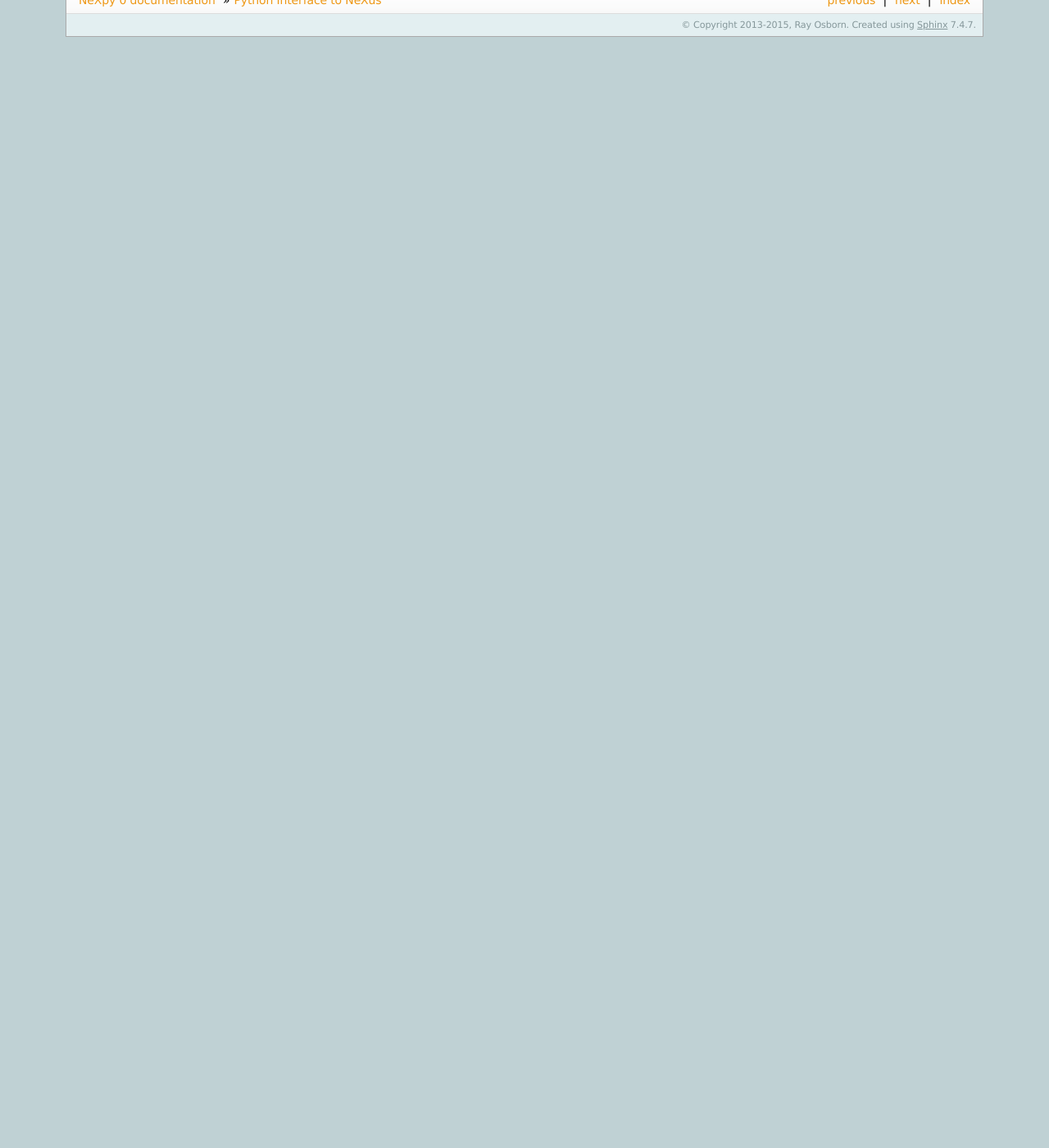
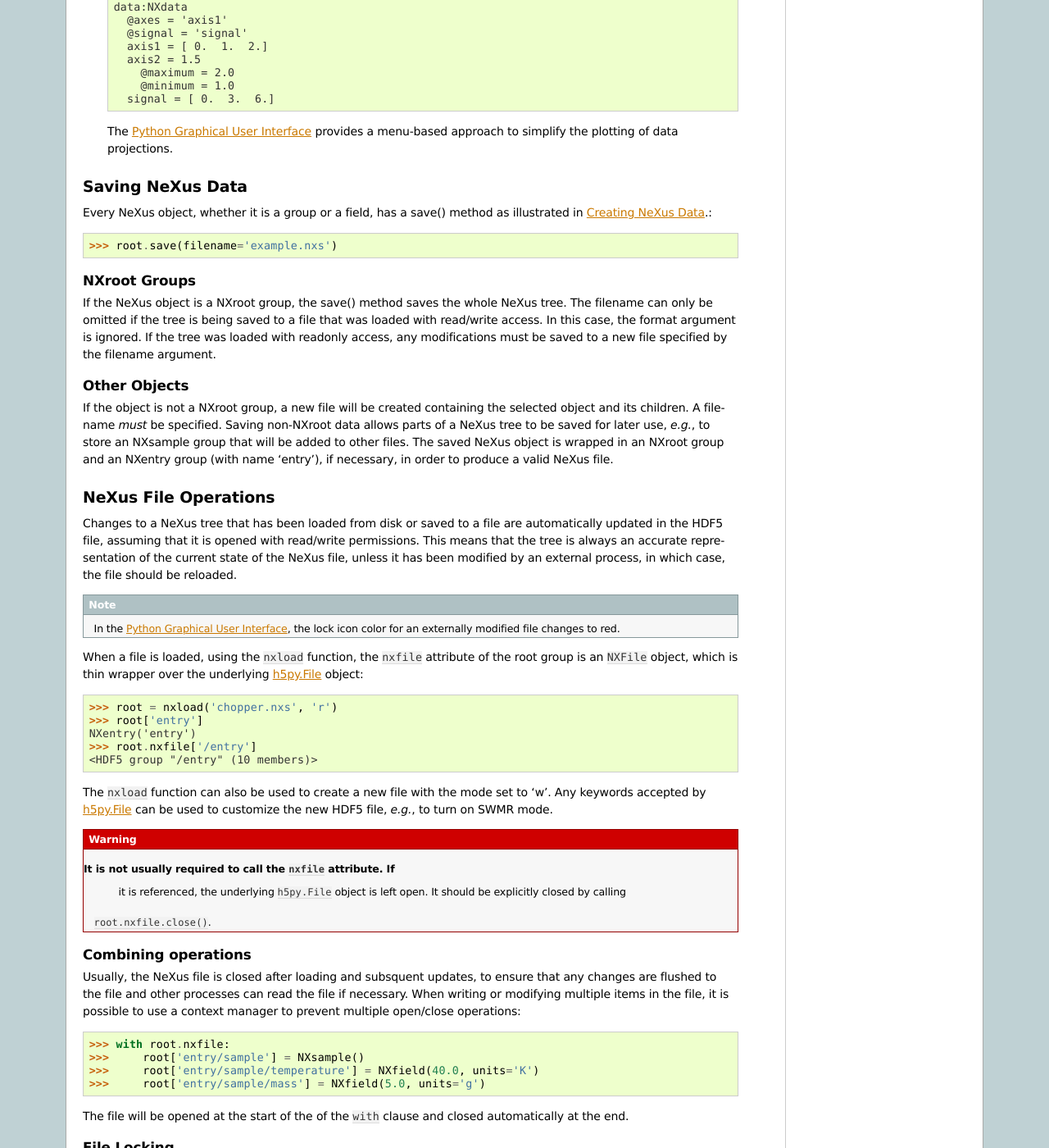
Before and after one commit to nexpy/nexpy, a Sphinx documentation site: the page built from doc/source/pythonshell.rst, in a window 1280 px wide and 1400 px high, scrolled down 17283 px. Shown: the whole window at 82% size. Built offline with Sphinx 7.4.7, drawn with Linux system fonts in a browser that asks for light colours; before the commit the page ends 17328 px from its top, so only the background shows below that; some of the changed text lies outside the part shown.

Commit message:
Update the Python shell documentation

```diff
--- a/doc/source/pythonshell.rst
+++ b/doc/source/pythonshell.rst
@@ -69,13 +69,12 @@
 Data is loaded only when it is needed, for plotting or calculations, either as
 a complete array, if memory allows, or as a series of slabs (see below).
 
-.. note:: The variable NX_MEMORY defines the maximum size in MB of data that
-          will be read from a file. If the NXfield is larger than NX_MEMORY, the
-          data will have to be read as a series of slabs. The default value is
-          500.
+.. note:: The maximum size in MB of data that will be read from a file can
+          be determined by calling ``nxgetmemory()``. If the NXfield is larger
+          than this value, the data will have to be read as a series of slabs.
+          The default value is 2000, but it may be increased by calling
+          ``nxsetmemory`` with the new value.
 
-Load Options
-------------
 There is a second optional argument to the load module that defines the access
 mode for the existing data. For example, the following opens the file in
 read/write mode::
@@ -86,9 +85,11 @@
 
 .. warning:: If the file is opened in read/write mode, any changes are made
              automatically to the file itself. In particular, any deletions of
-             file objects will be irreversible. Make sure you have a backup
-             if you open a mission-critical file. In the :doc:`pythongui`, this
-             can be achieved using the 'Duplicate...' menu item.
+             file objects will be irreversible. If necessary, a backup of the
+             file can be made using the ``backup`` function.
+
+.. seealso:: :mod:`nexusformat.nexus.tree.NXroot.backup`
+
 
 Creating NeXus Data
 ===================
@@ -166,7 +167,11 @@
 
 .. note:: When using the NeXpy GUI shell (see :doc:`pythongui`), it is possible
           to use tab completion to check for possible name clashes with NXfield
-          methods. To avoid name clashes in scripts, use dictionary assignments.
+          methods. Autocompletion can be added as an extension to other IPython
+          sessions::
+
+            >>> from nexusformat.nexus.completer import load_ipython_extension
+            >>> load_ipython_extension(get_ipython())
 
 The data in an NXfield can be of type integer, float, or character. The type is
 normally inherited automatically from the data type of the Python object,
@@ -184,7 +189,7 @@
   (dtype('O'), ())
 
 .. note:: Numeric dtypes can be defined either as a string, *e.g.*, 'int16',
-          'float32', or using the Numpy dtypes, *e.g.*, np.int16, np.float32.
+          'float32', or using the NumPy dtypes, *e.g.*, np.int16, np.float32.
 
 .. warning:: By default, Python strings are stored as variable-length strings in
              the HDF5 file. These use a special object dtype defined by h5py
@@ -198,16 +203,17 @@
 
 .. warning:: If you wish to store an array of strings containing Unicode
              characters as fixed-length strings, convert them to byte strings
-             first using UTF-8 encoding, *e.g.* (in Python 2.7)::
+             first using UTF-8 encoding, *e.g.*::
 
-               >>> t = [u'a', u'b', u'c', u'd', u'é']
-               >>> a=NXfield(np.array(np.core.defchararray.encode(t, 'utf-8')),
-                             dtype='S10')
+               >>> text_array = ['a', 'b', 'c', 'd', 'é']
+               >>> a=NXfield([t.encode('utf8') for t in text_array], dtype='S')
                >>> a
-               NXfield(array(['a', 'b', 'c', 'd', '\xc3\xa9'], dtype='|S10'))
+               NXfield(['a', 'b', 'c', 'd', 'é'])
+               >>> a.dtype
+               dtype('S2')
 
 Similarly, the shape and dimension sizes of an integer or float array is
-inherited from the assigned Numpy array. It is possible to initialize an NXfield
+inherited from the assigned NumPy array. It is possible to initialize an NXfield
 array without specifying the data values in advance, *e.g.*, if the data has to
 be created in slabs::
 
@@ -222,12 +228,12 @@
 The NeXus standard allows additional attributes to be attached to NXfields to
 contain metadata ::
 
- >>> a.entry.sample.temperature.units='K'
+ >>> a['entry/sample/temperature'].units='K'
 
 These have a class of NXattr. They can be defined using the 'attrs' dictionary
 if necessary to avoid name clashes::
 
- >>> a.entry.sample.temperature.attrs['units']='K'
+ >>> a['entry/sample/temperature'].attrs['units']='K'
 
 Other common attributes include the 'signal' and 'axes' attributes used to
 define the plottable signal and independent axes, respectively, in a NXdata
@@ -287,9 +297,9 @@
 
 Large Arrays
 ^^^^^^^^^^^^
-If the size of an array is too large to be loaded into memory (as defined by
-NX_MEMORY), the NXfield can be created without any initial values, and then
-filled incrementally as slabs::
+If the size of an array is too large to be loaded into memory (see
+`Loading NeXus Data`_), the NXfield can be created without any initial values,
+and then filled incrementally as slabs::
 
  >>> entry.data.z = NXfield(shape=(1000,1000,1000), dtype=np.float32)
  >>> for i in range(1000):
@@ -315,14 +325,22 @@
 
     >>> z = NXfield(shape=(1000,1000,1000), dtype=np.float32, chunks=(1,100,100))
 
-  If chunk sizes are not specified, HDF5 will choose default sizes.
+  If chunk sizes are not specified, *e.g.*, with ``chunks=True``, HDF5 will choose
+  default sizes.
 
 * Maximum array shape::
 
     >>> z = NXfield(shape=(10,1000,1000), dtype=np.float32, maxshape=(1000,1000,1000))
 
   The initial shape is defined by the ``shape`` attribute, but it will be
-  automatically expanded up to a limit of ``maxshape`` if necessary.
+  automatically expanded up to a limit of ``maxshape`` if necessary using the
+  NXfield ``resize`` function.
+
+    >>> z.resize((100,1000,1000))
+    >>> z.shape
+    (100, 1000, 1000)
+
+.. seealso:: :mod:`nexusformat.nexus.tree.NXfield.resize`
 
 * Fill value::
 
@@ -408,8 +423,8 @@
  >>> z=np.sin(X)*np.sin(Y)
  >>> a=NXdata(z,[y,x])
 
-The first positional argument is an NXfield or Numpy array containing the data,
-while the second is a list containing the axes, again as NXfields or Numpy
+The first positional argument is an NXfield or NumPy array containing the data,
+while the second is a list containing the axes, again as NXfields or NumPy
 arrays. In this example, the names of the arrays have not been defined within an
 NXfield so default names were assigned::
 
@@ -423,14 +438,14 @@
 
 .. note:: The plottable signal and axes are identified by the 'signal'
           and 'axes' attributes of the NXdata group. The 'axes' attribute
-          defines the axes as a list of NXfield names The NXdata constructor
+          defines the axes as a list of NXfield names. The NXdata constructor
           sets these attributes automatically.
 
-.. warning:: Numpy stores arrays by default in C, or row-major, order, *i.e.*,
+.. warning:: NumPy stores arrays by default in C, or row-major, order, *i.e.*,
              in the array 'signal(axis1,axis2)', axis2 is the fastest to vary.
              In most image formats, *e.g.*, TIFF files, the x-axis is assumed
              to be the fastest varying axis, so we are adopting the same
-             convention and plotting as 'signal(y,x)'. The :doc:`pythongui`
+             convention and plotting as ``signal[y,x]``. The :doc:`pythongui`
              allows the x and y axes to be swapped.
 
 Names can be assigned explicitly when creating the NXfield through the 'name'
@@ -466,13 +481,25 @@
    intensity = float64(101)
    polar_angle = float64(101)
 
+Similarly, signal errors can be added using the ``nxerrors`` property::
+
+ >>> a.nxerrors = np.sqrt(np.abs(np.sin(phi)))
+ >>> print(a.tree)
+ data:NXdata
+   @axes = 'polar_angle'
+   @signal = 'intensity'
+   intensity = float64(101)
+     @uncertainties = 'intensity_errors'
+   intensity_errors = float64(101)
+   polar_angle = float64(101)
+
 
 NeXus Links
 -----------
 NeXus allows groups and fields to be assigned to multiple locations through the
 use of links. These objects have the class NXlink and contain the attribute
-'target', which identifies the parent object. It is also possible to link to
-fields in another NeXus file (see 'External Links' below).
+``target``, which identifies the parent object. It is also possible to link to
+fields in another NeXus file (see `External Links`_ below).
 
 For example, the polar angle and time-of-flight arrays may logically be stored
 with the detector information in a NXdetector group that is one of the
@@ -513,7 +540,7 @@
 not need to worry if the object is parent or child. The data values and NeXus
 attributes of the parent to the NXlink object can be accessed directly through
 the child object. The parent object can be referenced directly, if required,
-using the 'nxlink' attribute::
+using the ``nxlink`` attribute::
 
  >>> entry.data.time_of_flight
  NXlink('/entry/instrument/detector/time_of_flight')
@@ -628,10 +655,10 @@
 By convention, the first pixel of an image is in the upper-left corner, rather
 than the lower-left used in other two-dimensional plots.
 
-..note:: The plot method also works on NXroot and NXentry groups, if they are
-         able to identify plottable data. If the ``default`` attribute is set,
-         the default NXentry and/or NXdata groups are used. Otherwise, the first
-         valid NXdata group found in an iterative search is used.
+.. note:: The plot method also works on NXroot and NXentry groups, if they are
+          able to identify plottable data. If the ``default`` attribute is set,
+          the default NXentry and/or NXdata groups are used. Otherwise, the
+          first valid NXdata group found in an iterative search is used.
 
 Additional Plot Methods
 -----------------------
@@ -653,8 +680,8 @@
 ^^^^^^^
 NXfields usually consist of arrays of numeric data with associated metadata, the
 NeXus attributes (the exception is when they contain character strings). This
-makes them similar to Numpy arrays, and this module allows the use of NXfields
-in numerical operations as if they were Numpy ndarrays::
+makes them similar to NumPy arrays, and this module allows the use of NXfields
+in numerical operations as if they were NumPy ndarrays::
 
  >>> x = NXfield((1.0,2.0,3.0,4.0))
  >>> print(x+1)
@@ -718,10 +745,16 @@
    signal = [ 0.84147098  0.90929743  0.14112001 -0.7568025 ]
    x = [ 1.  2.  3.  4.]
 
+.. note:: If a function will only accept a NumPy array, use the
+          ``nxvalue`` attribute, which returns the stored NumPy array.
+
+            >>> x.nxvalue
+            array([1., 2., 3., 4.])
+
 NXdata
 ^^^^^^
 Similar operations can also be performed on whole NXdata groups. If two NXdata
-groups are to be added, the rank and dimension sizes of the main signal array
+groups are to be added, the rank and dimensions of the main signal array
 must match (although the names could be different)::
 
  >>> y=NXfield(np.sin(x),name='y')
@@ -785,7 +818,7 @@
 
 Some statistical operations can be performed on the NXdata group.
 
-NXdata.sum(axis=None):
+* ``NXdata.sum(axis=None)``:
     Returns the sum of the NXdata signal data. If the axis is not specifed, the
     total is returned. Otherwise, it is summed along the specified axis. The
     result is a new NXdata group containing a copy of all the metadata contained
@@ -813,7 +846,7 @@
      >>> a.sum(1).nxsignal
      NXfield([  0.   6.  12.])
 
-NXdata.average(axis=None):
+* ``NXdata.average(axis=None)``:
     Returns the average of the NXdata signal data. This is identical to the sum
     method, but the result is divided by the number of data elements in the
     summation::
@@ -905,7 +937,7 @@
 Unless the slice reduces one of the axes to a single item, the rank of the data
 remains the same. To project data along one of the axes, and so reduce the rank
 by one, the data can be summed along that axis using the sum() method. This
-employs the Numpy array sum() method::
+employs the NumPy array sum() method::
 
  >>> x=y=NXfield(np.linspace(0,2*np.pi,41))
  >>> X,Y=np.meshgrid(x,y)
@@ -983,3 +1015,86 @@
 to store an NXsample group that will be added to other files. The saved NeXus
 object is wrapped in an NXroot group and an NXentry group (with name 'entry'),
 if necessary, in order to produce a valid NeXus file.
+
+NeXus File Operations
+=====================
+Changes to a NeXus tree that has been loaded from disk or saved to a file are
+automatically updated in the HDF5 file, assuming that it is opened with
+read/write permissions. This means that the tree is always an accurate
+representation of the current state of the NeXus file, unless it has been
+modified by an external process, in which case, the file should be reloaded.
+
+.. note:: In the :doc:`pythongui`, the lock icon color for an externally
+          modified file changes to red.
+
+When a file is loaded, using the ``nxload`` function, the ``nxfile`` attribute
+of the root group is an ``NXFile`` object, which is thin wrapper over the
+underlying `h5py.File <http://docs.h5py.org/en/stable/high/file.html>`_
+object::
+
+  >>> root = nxload('chopper.nxs', 'r')
+  >>> root['entry']
+  NXentry('entry')
+  >>> root.nxfile['/entry']
+  <HDF5 group "/entry" (10 members)>
+
+The ``nxload`` function can also be used to create a new file with the mode set
+to 'w'. Any keywords accepted by
+`h5py.File <http://docs.h5py.org/en/stable/high/file.html>`_ can be used to
+customize the new HDF5 file, *e.g.*, to turn on SWMR mode.
+
+.. warning:: It is not usually required to call the ``nxfile`` attribute. If
+             it is referenced, the underlying ``h5py.File`` object is left
+             open. It should be explicitly closed by calling
+            ``root.nxfile.close()``.
+
+Combining operations
+--------------------
+Usually, the NeXus file is closed after loading and subsquent updates, to
+ensure that any changes are flushed to the file and other processes can read
+the file if necessary. When writing or modifying multiple items in the file, it
+is possible to use a context manager to prevent multiple open/close operations::
+
+  >>> with root.nxfile:
+  >>>     root['entry/sample'] = NXsample()
+  >>>     root['entry/sample/temperature'] = NXfield(40.0, units='K')
+  >>>     root['entry/sample/mass'] = NXfield(5.0, units='g')
+
+The file will be opened at the start of the of the ``with`` clause and
+closed automatically at the end.
+
+File Locking
+------------
+The context manager can also be used to lock the NeXus file to prevent other
+processes from accessing the file. According to the `HDF5 documentation
+<https://support.hdfgroup.org/HDF5/hdf5-quest.html#gconc>`_, concurrent read
+access is supported if the HDF5 library has been built as thread-safe. This
+appears to be the default with conda installations. However, concurrent read
+and write access is only allowed when using SWMR mode, which has a number of
+restrictions. To prevent issues with multiple processes accessing the same
+file, the ``nexusformat`` contains a simple file-locking mechanism, which is
+designed to work even when the processes are running on separate nodes and
+when other file-locking mechanisms might prove unreliable (*e.g.*, on
+NFS-mounted disks).
+
+To turn on file-locking, call ``nxsetlock`` with the argument set to the
+number of seconds before an attempt to acquire a lock times out. A typical
+value is 10s and the current value can be read using ``nxgetlock``. Then,
+the same context manager described above will also create and remove the
+lock file at the beginning and end of the ``with`` clause, respectively.
+
+  >>> nxgetlock()
+  0
+  >>> nxsetlock(10)
+  >>> with root.nxfile:
+  >>>     root['entry/sample'] = NXsample()
+  >>>     root['entry/sample/temperature'] = NXfield(40.0, units='K')
+
+The lock file name is the name of the NeXus file with ``.lock`` appended. If a
+stale lock is encountered, it may be cleared by calling ``clear_lock``::
+
+  >>> root.nxfile.is_locked()
+  True
+  >>> root.nxfile.clear_lock()
+  >>> root.nxfile.is_locked()
+  False
```
Also changed, not shown: other parts of doc/source/pythonshell.rst (+30 -30 lines).
